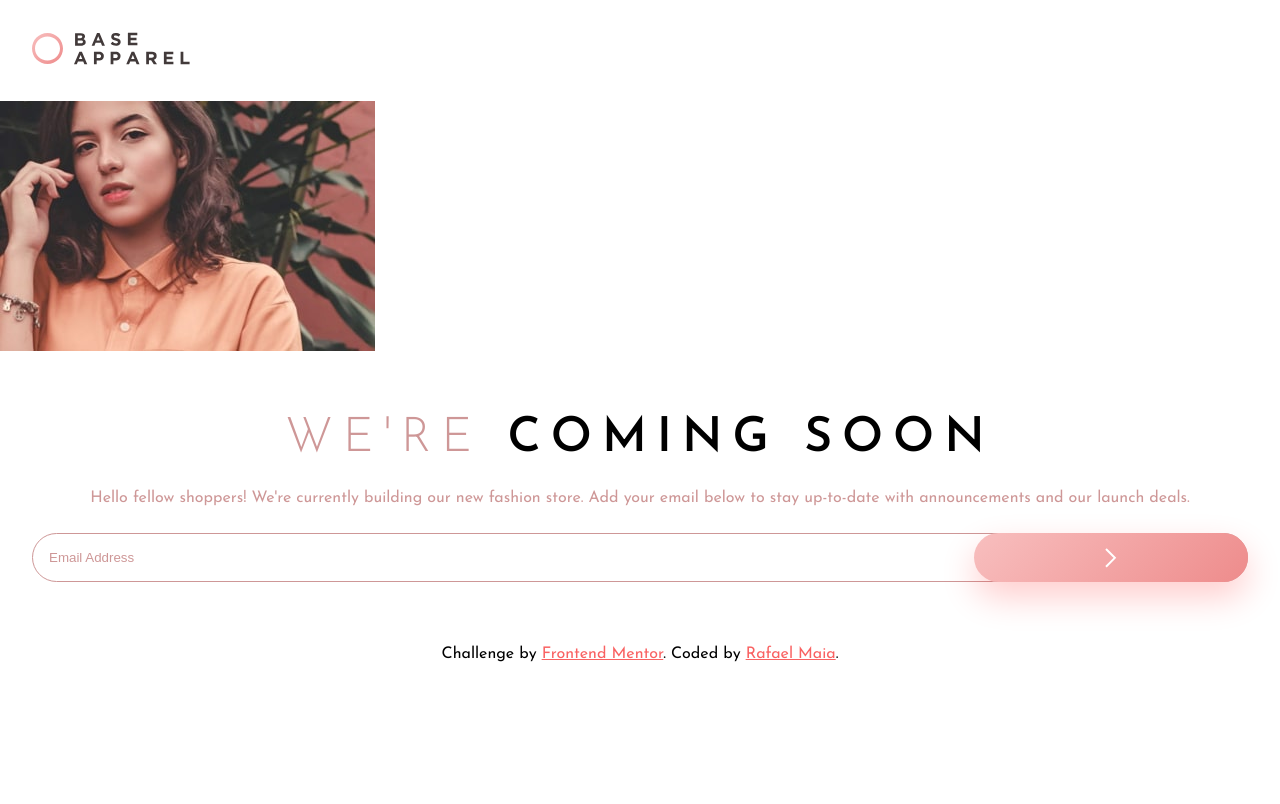
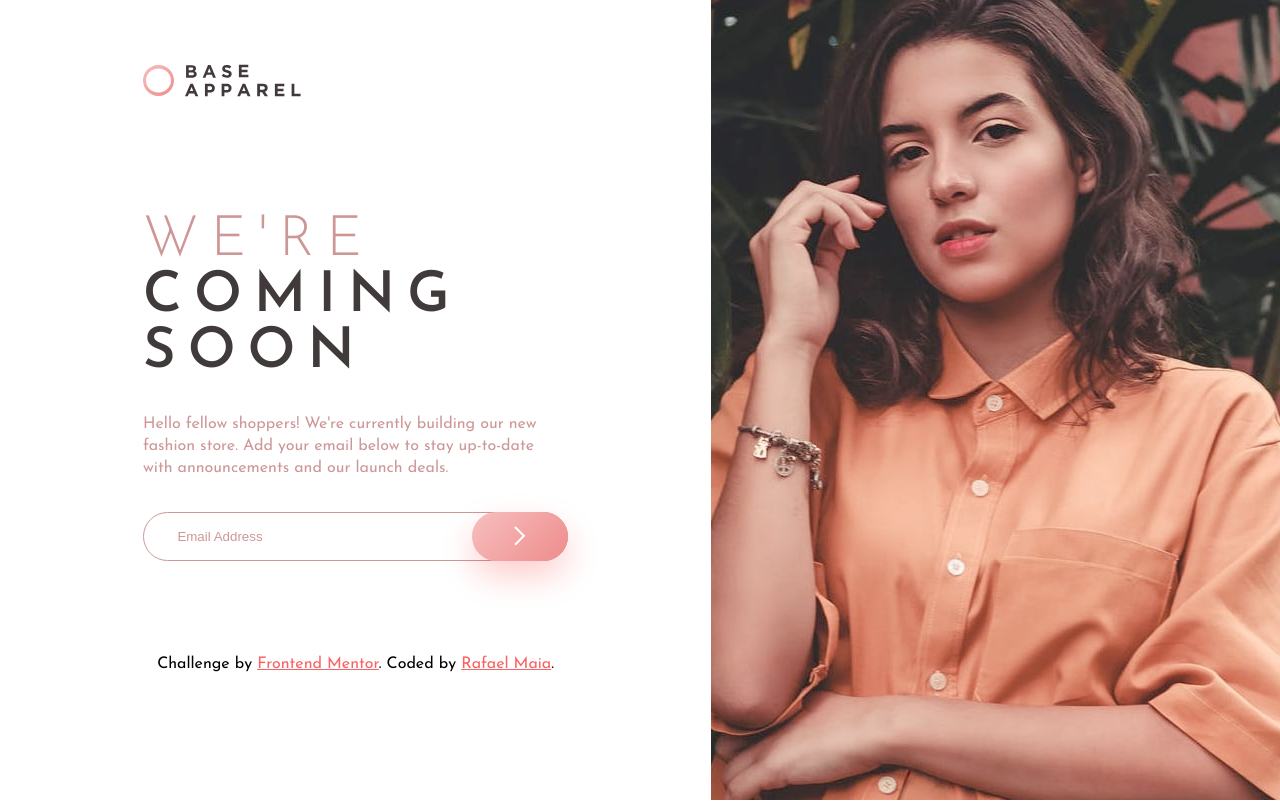
Before and after one commit to rafaeldevvv/base-apparel, a plain HTML site: page index.html in a window 1280 px wide. Drawn offline with Linux system fonts and the light colour scheme.

Commit message:
Desktop version

```diff
--- a/index.html
+++ b/index.html
@@ -21,7 +21,14 @@
         </div>
       </header>
 
-      <div id="showcase"></div>
+      <picture id="hero">
+        <source media="(min-width: 576px)" srcset="./images/hero-desktop.jpg" class="hero-img" />
+        <img
+          src="./images/hero-mobile.jpg"
+          alt="Beautiful woman"
+          class="hero-img"
+        />
+      </picture>
 
       <main>
         <div class="container">
@@ -44,7 +51,6 @@
           </form>
         </div>
       </main>
-    </div>
 
       <footer>
         <p class="attribution">
@@ -54,5 +60,12 @@
           >. Coded by <a href="https://github.com/rafaeldevvv">Rafael Maia</a>.
         </p>
       </footer>
+    </div>
+
+    <script>
+      document
+        .querySelector("form")
+        .addEventListener("submit", (e) => e.preventDefault());
+    </script>
   </body>
 </html>
--- a/style/style.scss
+++ b/style/style.scss
@@ -1,9 +1,9 @@
-@import url('https://fonts.googleapis.com/css2?family=Alegreya+Sans:ital,wght@0,400;0,500;0,700;0,800;0,900;1,400;1,500;1,700;1,800;1,900&family=Chakra+Petch:wght@300;400;500;600&family=Exo+2:ital,wght@0,100;0,200;0,300;0,400;0,500;0,600;0,700;0,800;0,900;1,100;1,200;1,300;1,400;1,500;1,600;1,700;1,800;1,900&family=Josefin+Sans:ital,wght@0,300;0,400;0,600;1,300;1,400;1,600&family=Karla:ital,wght@0,200;0,300;0,400;0,500;0,600;0,700;0,800;1,200;1,300;1,400;1,500;1,600;1,700;1,800&family=Open+Sans:ital@0;1&family=Orbitron:wght@400;500;600;700;800;900&family=Play:wght@400;700&family=Poppins:ital,wght@0,200;0,400;0,600;1,200;1,400;1,600&family=Press+Start+2P&family=Rajdhani:wght@500;600;700&family=Roboto:ital,wght@0,100;0,300;0,400;0,500;0,700;0,900;1,100;1,300;1,400;1,500;1,700;1,900&family=VT323&display=swap');
+@import url("https://fonts.googleapis.com/css2?family=Alegreya+Sans:ital,wght@0,400;0,500;0,700;0,800;0,900;1,400;1,500;1,700;1,800;1,900&family=Chakra+Petch:wght@300;400;500;600&family=Exo+2:ital,wght@0,100;0,200;0,300;0,400;0,500;0,600;0,700;0,800;0,900;1,100;1,200;1,300;1,400;1,500;1,600;1,700;1,800;1,900&family=Josefin+Sans:ital,wght@0,300;0,400;0,600;1,300;1,400;1,600&family=Karla:ital,wght@0,200;0,300;0,400;0,500;0,600;0,700;0,800;1,200;1,300;1,400;1,500;1,600;1,700;1,800&family=Open+Sans:ital@0;1&family=Orbitron:wght@400;500;600;700;800;900&family=Play:wght@400;700&family=Poppins:ital,wght@0,200;0,400;0,600;1,200;1,400;1,600&family=Press+Start+2P&family=Rajdhani:wght@500;600;700&family=Roboto:ital,wght@0,100;0,300;0,400;0,500;0,700;0,900;1,100;1,300;1,400;1,500;1,700;1,900&family=VT323&display=swap");
 
-$desaturated-red:  hsl(0, 36%, 70%);
+$desaturated-red: hsl(0, 36%, 70%);
 $soft-red: hsl(0, 93%, 68%);
 $dark-red: hsl(0, 6%, 24%);
-$first-gradient: linear-gradient(135deg, hsl(0, 0%, 100%), hsl(0, 100%, 98%));
+$first-gradient: linear-gradient(135deg, hsl(0, 82%, 90%), hsl(0, 84%, 84%));
 $second-gradient: linear-gradient(135deg, hsl(0, 80%, 86%), hsl(0, 74%, 74%));
 
 * {
@@ -17,35 +17,45 @@ body {
   font-family: "Josefin Sans", sans-serif;
 }
 .container {
-   padding: 0 2em;
+   max-width: 425px;
+   margin: 0 auto;
 }
 .red-text {
    color: $desaturated-red;
 }
 
-header {
-   padding: 2em 0;
+#wrapper {
+   max-width: 100vw;
 }
 
-#showcase {
-   min-height: 250px;
-   background: url("../images/hero-mobile.jpg") no-repeat;
+header {
+   padding: 2em;
+}
+
+.hero-img {
+  width: 100%;
+  height: 100%;
+  object-fit: cover;
+  object-position: center;
+  -o-object-fit: cover;
+  -o-object-position: center;
 }
 
 main {
+  padding: 4em 2em;
   text-align: center;
-   padding: 4em 0;
 
   .container {
     display: flex;
     flex-direction: column;
-      gap: 1.5em;
+    gap: 2em;
   }
 
   h1 {
     font-size: 3em;
     text-transform: uppercase;
     letter-spacing: 10px;
+    color: $dark-red;
 
     .red-text {
       font-weight: 300;
@@ -57,16 +67,24 @@ main {
   }
 }
 
+@media (max-width: 300px) {
+  main {
+    h1 {
+      font-size: 2em;
+    }
+  }
+}
+
 .form-field {
-   width: 100%;
   position: relative;
 
-   input, button {
+  input,
+  button {
     border: 0;
     outline: 0;
     display: block;
     border-radius: 30px;
-      padding: 1.2em;
+    padding: 1.2em 2.5em;
   }
 
   input {
@@ -84,12 +102,14 @@ main {
     inset: 0 0 0 auto;
     width: 22.5%;
 
-      box-shadow: 0 15px 35px rgba(255,0,0,0.2);
-      background: url("../images/icon-arrow.svg") center center no-repeat, $second-gradient;
+    box-shadow: 0 15px 35px rgba(255, 0, 0, 0.2);
+    background: url("../images/icon-arrow.svg") center center no-repeat,
+      $second-gradient;
   }
 
   button:hover {
-      background: $first-gradient;
+    background: url("../images/icon-arrow.svg") center center no-repeat,
+      $first-gradient;
   }
 }
 
@@ -101,3 +121,39 @@ footer {
     color: $soft-red;
   }
 }
+
+@media (min-width: 576px) {
+  #wrapper {
+    display: grid;
+    grid-template-columns: 1fr 0.8fr;
+    grid-template-areas:
+      "header hero"
+      "main   hero"
+      "footer hero";
+  }
+
+  header {
+    grid-area: header;
+    padding: 4em 4em 1em;
+  }
+
+  #hero {
+    grid-area: hero;
+    min-height: 100vh;
+  }
+
+  main {
+    grid-area: main;
+    text-align: left;
+    padding: 0 2em;
+
+    h1 {
+      font-size: 3.5em;
+      letter-spacing: 12px;
+    }
+  }
+
+  footer {
+    grid-area: footer;
+  }
+}
```
Also changed, not shown: style/style.css, 1 other file. Lines whose indentation alone changed are shown as unchanged.
